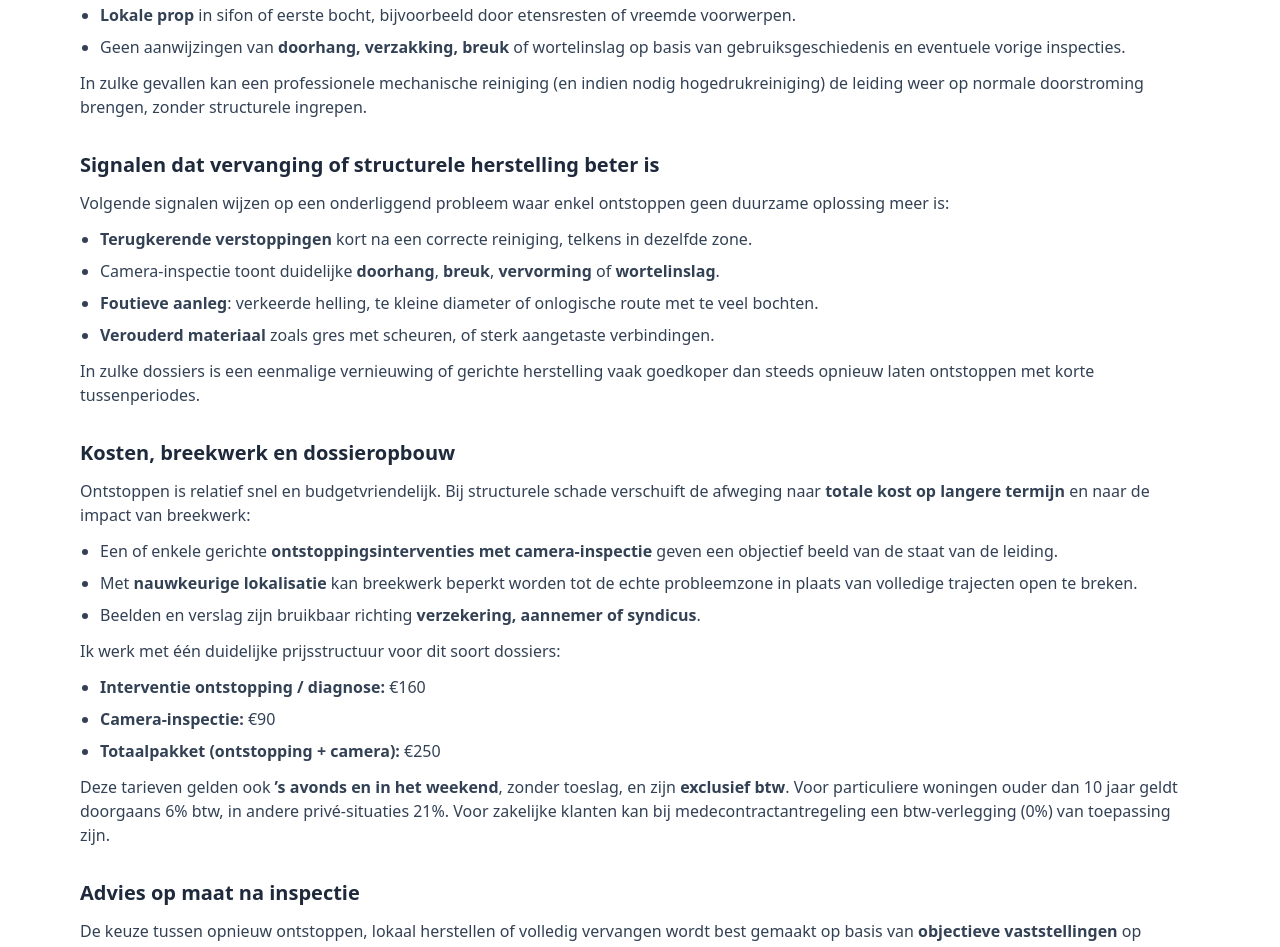
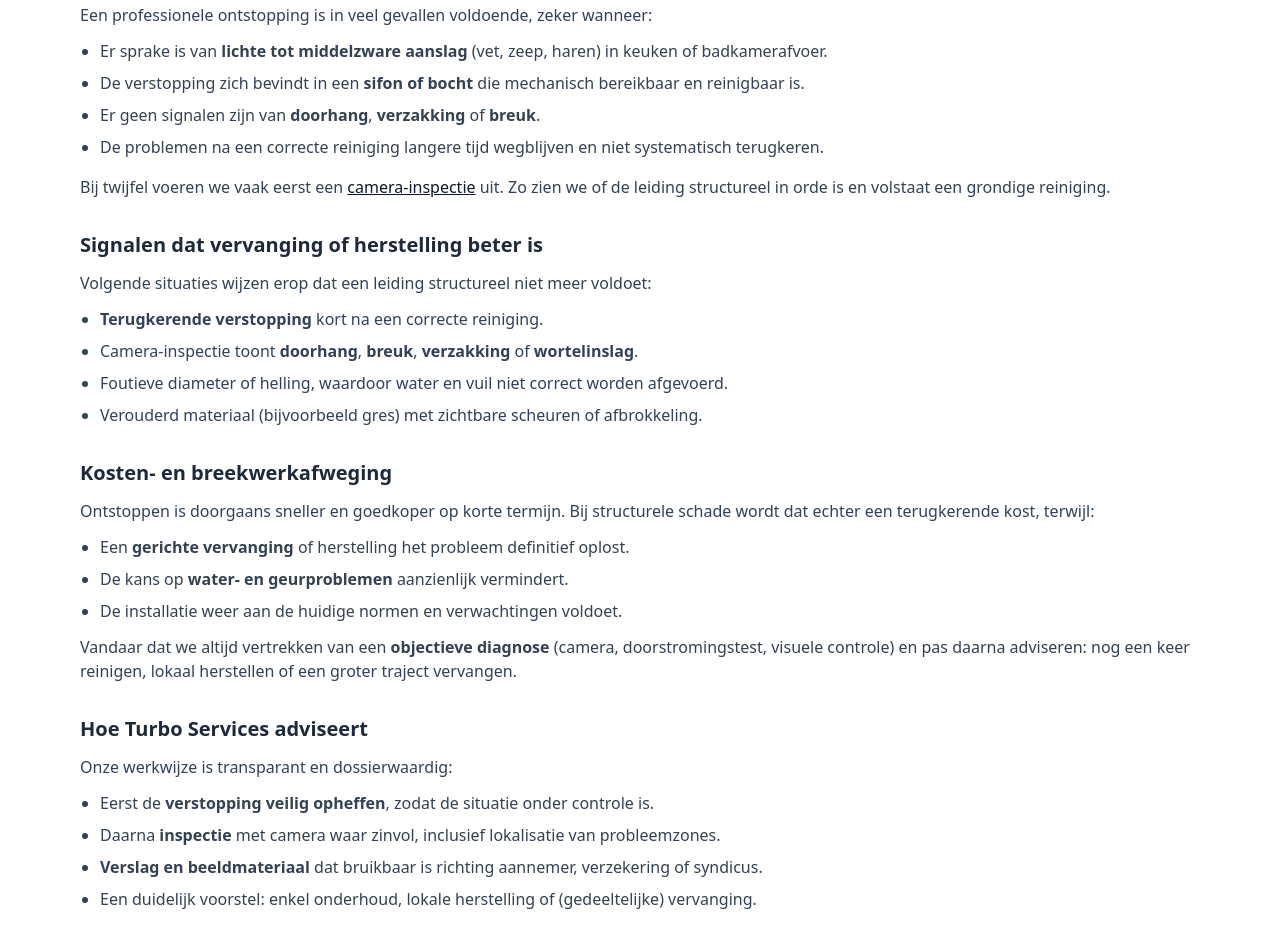
Before and after one commit to Turbo-89/turboservices, a Next.js app: page /kennisbank/ontstopping/leiding-vervangen-of-ontstoppen in a window 1280 px wide. Shown: the part 1140-2087 px from the top of the page. Built offline with nearby package versions, Linux system fonts and the light colour scheme.

Commit message:
Update page.tsx

```diff
--- a/app/kennisbank/ontstopping/leiding-vervangen-of-ontstoppen/page.tsx
+++ b/app/kennisbank/ontstopping/leiding-vervangen-of-ontstoppen/page.tsx
@@ -1,3 +1,4 @@
+import * as React from "react";
 import type { Metadata } from "next";
 import Link from "next/link";
 import ArticleShell from "@/components/kb/ArticleShell";
@@ -7,24 +8,24 @@ export const metadata: Metadata = {
   title:
     "Leiding vervangen of ontstoppen? Zo maak je de juiste keuze | Turbo Services – RioolExpert",
   description:
-    "Blijvende verstopping of terugkerende problemen? Overzicht wanneer ontstoppen volstaat en wanneer vervangen of herstelling technisch en financieel de betere keuze is.",
+    "Blijvende verstoppingen of terugkerende problemen? Lees wanneer ontstoppen volstaat en wanneer een leiding beter structureel vervangen wordt, op basis van camera-inspectie en objectieve diagnose.",
 };
 
 const faqs = [
   {
     question: "Wanneer is vervangen onvermijdelijk?",
     answer:
-      "Bij breuk, doorhang, structurele fout of zware wortelinslag die blijft terugkeren. Dat wordt objectief vastgesteld via camera-inspectie.",
+      "Bij breuk, doorhang, structurele fout of zware wortelinslag die blijft terugkeren. Dat tonen we objectief aan via camera-inspectie en testen.",
   },
   {
     question: "Kan herhaald ontstoppen kwaad?",
     answer:
-      "Correct uitgevoerd niet. Maar als de oorzaak structureel is, wordt op termijn vervangen of herstelling meestal goedkoper en betrouwbaarder.",
+      "Correct uitgevoerd niet. Als de oorzaak structureel is (breuk, doorhang, foutieve aanleg), wordt vervangen op termijn goedkoper en betrouwbaarder.",
   },
   {
     question: "Moet er altijd gebroken worden?",
     answer:
-      "Niet altijd. Soms volstaat een lokale herstelling of relining. De juiste aanpak hangt af van de camerabeelden en de bereikbaarheid.",
+      "Niet altijd. Soms volstaat een lokale herstelling of relining. Op basis van de inspectie adviseren we de meest rendabele optie.",
   },
 ];
 
@@ -32,125 +33,110 @@ export default function LeidingVervangenOfOntstoppenPage() {
   return (
     <ArticleShell
       title="Leiding vervangen of ontstoppen? Zo maak je de juiste keuze"
-      subtitle="Wanneer een grondige reiniging volstaat en wanneer structurele herstelling noodzakelijk is."
-      intro={
-        <>
-          Soms is een verstopping het gevolg van aanslag of een lokale prop, soms duidt ze op
-          een dieper liggend probleem zoals breuk, doorhang of foutieve aanleg. Met een
-          combinatie van mechanische reiniging en{" "}
-          <Link
-            href="/kennisbank/ontstopping/camera-inspectie"
-            className="underline text-slate-900"
-          >
-            camera-inspectie
-          </Link>{" "}
-          wordt objectief bepaald welke aanpak technisch en financieel het meest rendabel is.
-        </>
-      }
+      subtitle="Wanneer een grondige reiniging volstaat en wanneer een structurele herstelling of vervanging technisch en financieel de betere optie is."
+      intro="Soms is een verstopping het gevolg van aanslag of een lokale prop, soms wijst ze op een dieperliggend probleem zoals breuk, doorhang of foutieve aanleg. Met een correcte diagnose vermijd je dat je blijft betalen voor herhaalde ontstoppingen zonder de oorzaak weg te nemen."
       logoVariant="ontstopping"
     >
       <h2>Wanneer ontstoppen volstaat</h2>
       <p className="mt-3 text-slate-700">
-        In deze situaties is een grondige reiniging doorgaans voldoende en is vervangen niet
-        meteen aan de orde:
+        Een professionele ontstopping is in veel gevallen voldoende, zeker wanneer:
       </p>
       <ul className="mt-3 list-disc space-y-2 pl-5 text-slate-700">
         <li>
-          <b>Lichte tot middelzware aanslag</b> (vet, zeep, haren) in verder gezonde leidingen.
+          Er sprake is van <b>lichte tot middelzware aanslag</b> (vet, zeep, haren) in keuken
+          of badkamerafvoer.
         </li>
         <li>
-          <b>Lokale prop</b> in sifon of eerste bocht, bijvoorbeeld door etensresten of
-          vreemde voorwerpen.
+          De verstopping zich bevindt in een <b>sifon of bocht</b> die mechanisch bereikbaar
+          en reinigbaar is.
         </li>
         <li>
-          Geen aanwijzingen van <b>doorhang, verzakking, breuk</b> of wortelinslag op basis van
-          gebruiksgeschiedenis en eventuele vorige inspecties.
+          Er geen signalen zijn van <b>doorhang</b>, <b>verzakking</b> of <b>breuk</b>.
+        </li>
+        <li>
+          De problemen na een correcte reiniging langere tijd wegblijven en niet systematisch
+          terugkeren.
+        </li>
+      </ul>
+
+      <p className="mt-4 text-slate-700">
+        Bij twijfel voeren we vaak eerst een{" "}
+        <Link
+          href="/kennisbank/ontstopping/camera-inspectie"
+          className="underline text-slate-900"
+        >
+          camera-inspectie
+        </Link>{" "}
+        uit. Zo zien we of de leiding structureel in orde is en volstaat een grondige
+        reiniging.
+      </p>
+
+      <h2 className="mt-8 text-xl font-semibold">
+        Signalen dat vervanging of herstelling beter is
+      </h2>
+      <p className="mt-3 text-slate-700">
+        Volgende situaties wijzen erop dat een leiding structureel niet meer voldoet:
+      </p>
+      <ul className="mt-3 list-disc space-y-2 pl-5 text-slate-700">
+        <li>
+          <b>Terugkerende verstopping</b> kort na een correcte reiniging.
+        </li>
+        <li>
+          Camera-inspectie toont <b>doorhang</b>, <b>breuk</b>, <b>verzakking</b> of{" "}
+          <b>wortelinslag</b>.
+        </li>
+        <li>
+          Foutieve diameter of helling, waardoor water en vuil niet correct worden
+          afgevoerd.
+        </li>
+        <li>
+          Verouderd materiaal (bijvoorbeeld gres) met zichtbare scheuren of afbrokkeling.
+        </li>
+      </ul>
+
+      <h2 className="mt-8 text-xl font-semibold">Kosten- en breekwerkafweging</h2>
+      <p className="mt-3 text-slate-700">
+        Ontstoppen is doorgaans sneller en goedkoper op korte termijn. Bij structurele
+        schade wordt dat echter een terugkerende kost, terwijl:
+      </p>
+      <ul className="mt-3 list-disc space-y-2 pl-5 text-slate-700">
+        <li>
+          Een <b>gerichte vervanging</b> of herstelling het probleem definitief oplost.
+        </li>
+        <li>
+          De kans op <b>water- en geurproblemen</b> aanzienlijk vermindert.
+        </li>
+        <li>
+          De installatie weer aan de huidige normen en verwachtingen voldoet.
         </li>
       </ul>
       <p className="mt-3 text-slate-700">
-        In zulke gevallen kan een professionele mechanische reiniging (en indien nodig
-        hogedrukreiniging) de leiding weer op normale doorstroming brengen, zonder structurele
-        ingrepen.
+        Vandaar dat we altijd vertrekken van een <b>objectieve diagnose</b> (camera,
+        doorstromingstest, visuele controle) en pas daarna adviseren: nog een keer reinigen,
+        lokaal herstellen of een groter traject vervangen.
       </p>
 
-      <h2 className="mt-8 text-xl font-semibold">
-        Signalen dat vervanging of structurele herstelling beter is
-      </h2>
+      <h2 className="mt-8 text-xl font-semibold">Hoe Turbo Services adviseert</h2>
       <p className="mt-3 text-slate-700">
-        Volgende signalen wijzen op een onderliggend probleem waar enkel ontstoppen geen
-        duurzame oplossing meer is:
+        Onze werkwijze is transparant en dossierwaardig:
       </p>
       <ul className="mt-3 list-disc space-y-2 pl-5 text-slate-700">
         <li>
-          <b>Terugkerende verstoppingen</b> kort na een correcte reiniging, telkens in dezelfde
-          zone.
+          Eerst de <b>verstopping veilig opheffen</b>, zodat de situatie onder controle is.
         </li>
         <li>
-          Camera-inspectie toont duidelijke <b>doorhang</b>, <b>breuk</b>, <b>vervorming</b> of{" "}
-          <b>wortelinslag</b>.
+          Daarna <b>inspectie</b> met camera waar zinvol, inclusief lokalisatie van
+          probleemzones.
         </li>
         <li>
-          <b>Foutieve aanleg</b>: verkeerde helling, te kleine diameter of onlogische route met
-          te veel bochten.
+          <b>Verslag en beeldmateriaal</b> dat bruikbaar is richting aannemer, verzekering of
+          syndicus.
         </li>
         <li>
-          <b>Verouderd materiaal</b> zoals gres met scheuren, of sterk aangetaste verbindingen.
+          Een duidelijk voorstel: enkel onderhoud, lokale herstelling of (gedeeltelijke)
+          vervanging.
         </li>
       </ul>
-      <p className="mt-3 text-slate-700">
-        In zulke dossiers is een eenmalige vernieuwing of gerichte herstelling vaak goedkoper
-        dan steeds opnieuw laten ontstoppen met korte tussenperiodes.
-      </p>
-
-      <h2 className="mt-8 text-xl font-semibold">Kosten, breekwerk en dossieropbouw</h2>
-      <p className="mt-3 text-slate-700">
-        Ontstoppen is relatief snel en budgetvriendelijk. Bij structurele schade verschuift de
-        afweging naar <b>totale kost op langere termijn</b> en naar de impact van breekwerk:
-      </p>
-      <ul className="mt-3 list-disc space-y-2 pl-5 text-slate-700">
-        <li>
-          Een of enkele gerichte{" "}
-          <b>ontstoppingsinterventies met camera-inspectie</b> geven een objectief beeld van de
-          staat van de leiding.
-        </li>
-        <li>
-          Met <b>nauwkeurige lokalisatie</b> kan breekwerk beperkt worden tot de echte
-          probleemzone in plaats van volledige trajecten open te breken.
-        </li>
-        <li>
-          Beelden en verslag zijn bruikbaar richting <b>verzekering, aannemer of syndicus</b>.
-        </li>
-      </ul>
-      <p className="mt-3 text-slate-700">
-        Ik werk met één duidelijke prijsstructuur voor dit soort dossiers:
-      </p>
-      <ul className="mt-3 list-disc space-y-2 pl-5 text-slate-700">
-        <li><b>Interventie ontstopping / diagnose:</b> €160</li>
-        <li><b>Camera-inspectie:</b> €90</li>
-        <li><b>Totaalpakket (ontstopping + camera):</b> €250</li>
-      </ul>
-      <p className="mt-3 text-slate-700">
-        Deze tarieven gelden ook <b>’s avonds en in het weekend</b>, zonder toeslag, en zijn
-        <b> exclusief btw</b>. Voor particuliere woningen ouder dan 10 jaar geldt doorgaans 6%
-        btw, in andere privé-situaties 21%. Voor zakelijke klanten kan bij medecontractantregeling
-        een btw-verlegging (0%) van toepassing zijn.
-      </p>
-
-      <h2 className="mt-8 text-xl font-semibold">Advies op maat na inspectie</h2>
-      <p className="mt-3 text-slate-700">
-        De keuze tussen opnieuw ontstoppen, lokaal herstellen of volledig vervangen wordt best
-        gemaakt op basis van <b>objectieve vaststellingen</b> op camera. Op die manier kun je
-        met cijfers en beelden afwegen:
-      </p>
-      <ul className="mt-3 list-disc space-y-2 pl-5 text-slate-700">
-        <li>Wat kost een nieuwe ontstopping vergeleken met een herstelling/vernieuwing?</li>
-        <li>In welke mate is er risico op <b>geur, lekkage of schade</b> bij verder uitstel?</li>
-        <li>Wie is mogelijk <b>aansprakelijk</b> (privaat/collectief, aannemer, beheerder)?</li>
-      </ul>
-      <p className="mt-3 text-slate-700">
-        Op basis van de inspectie volgt een helder advies: verder reinigen waar nuttig, of
-        gericht vernieuwen waar nodig.
-      </p>
 
       <div className="mt-10 border-t pt-6 text-sm text-slate-600">
         Gerelateerd:{" "}
```
